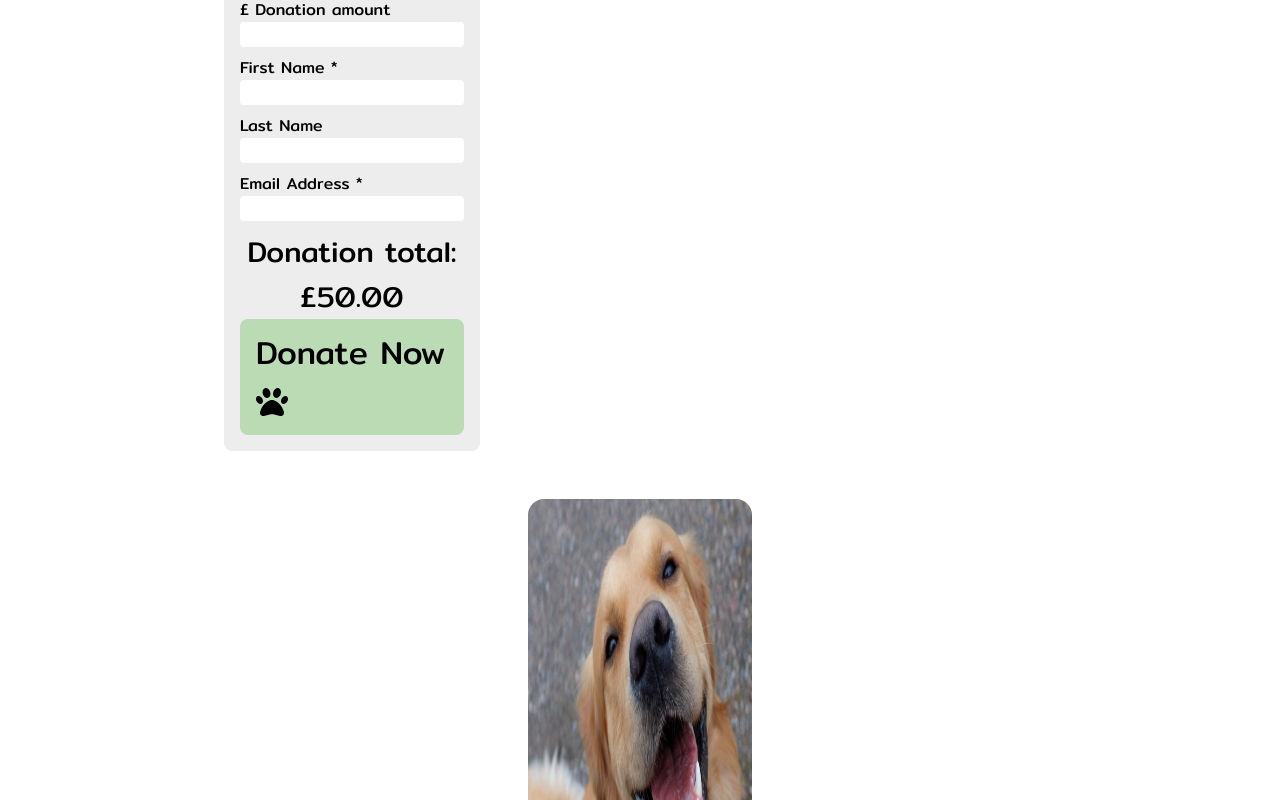
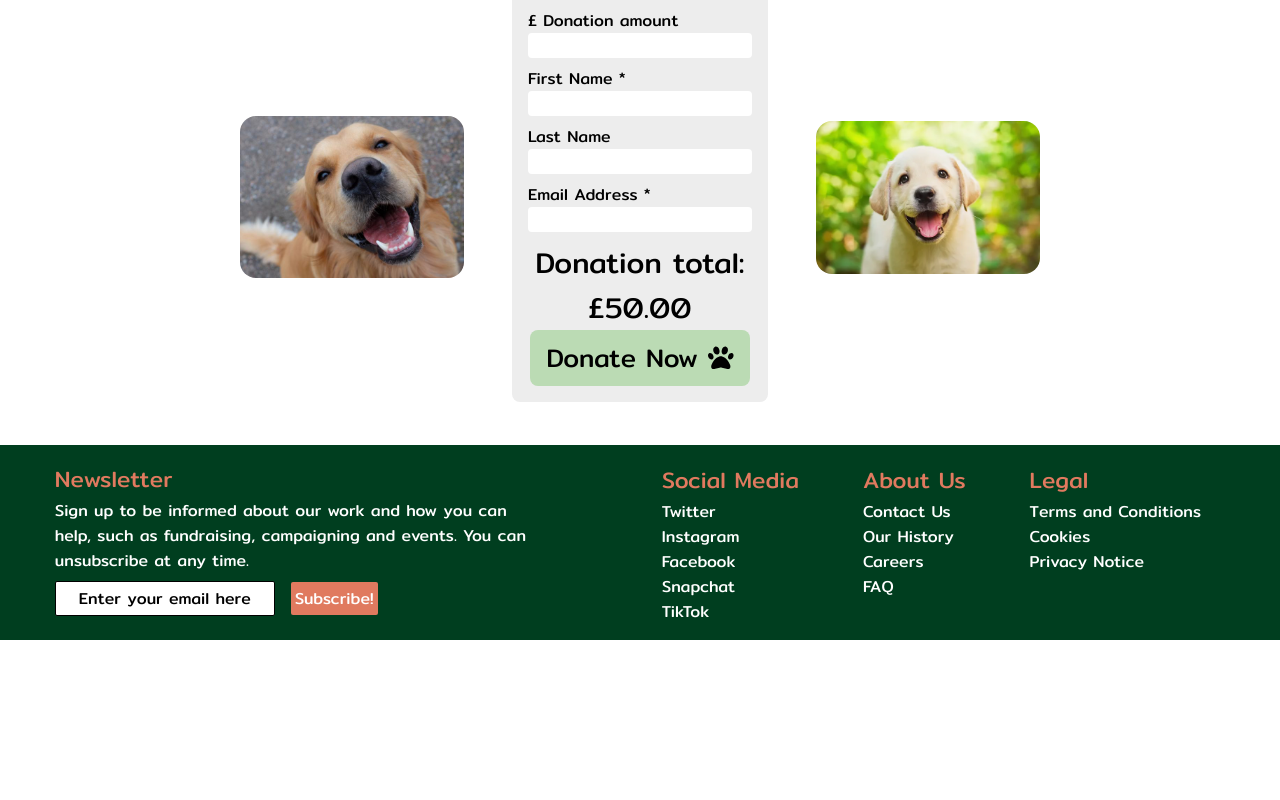
Before and after one commit to LewisBroadhurst/adopt-a-paw-front-end, a React (Create React App) app: page /donate in a window 1280 px wide. Shown: the part 1600-2400 px from the top of the page. After the commit the page ends 2240 px from the top, so only its background shows below. Built offline with nearby package versions, Linux system fonts and the light colour scheme.

Commit message:
Donate Form Responsiveness Sorted

```diff
--- a/src/DonatePage/DPLaptop+.css
+++ b/src/DonatePage/DPLaptop+.css
@@ -5,7 +5,7 @@
     #Donate-FlexGrid-Cont {
         display: grid;
         grid-template-columns: 1fr 1fr 1fr;
-        grid-template-rows: 1fr 1fr;
+        grid-template-rows: 1fr 1fr 1.5fr;
     }
 
     .G1 {
@@ -38,9 +38,27 @@
         grid-column: 3;
     }
 
+    .G7 {
+        grid-row: 3;
+        grid-column: 2;
+    }
+
+    .G8 {
+        grid-row: 3;
+        grid-column: 1;
+    }
+
+    .G9 {
+        grid-row: 3;
+        grid-column: 3;
+    }
+
     .Don-Cause-Tab {
         margin: 1rem 1rem;
     }
+
+
+
 
     /* Main Page */
 
@@ -61,7 +79,8 @@
     .DonForm-ImgCont>img {
         display: flex;
         border-radius: 1rem;
-        height: 400px;
+        height: auto;
+        width: auto;
 
         flex-direction: row;
         justify-content: center;
@@ -76,7 +95,7 @@
     }
 
     .Donate-Form {
-        margin: 1rem;
+        margin: 0 1rem;
     }
 
     .Donate-Form>span {
@@ -84,9 +103,20 @@
     }
 
     .Donate-Form>button {
-        font-size: 2rem;
+        font-size: 1.6rem;
+    }
+
+    .TabletDogImg>img {
+        display: none;
+    }
+
+    .LaptopDogImg {
+        display: none;
+    }
+
+    .TabletDogImg>img {
+        display: flex;
     }
 
 
-
 }
--- a/src/DonatePage/DPTablet+.css
+++ b/src/DonatePage/DPTablet+.css
@@ -1,4 +1,4 @@
-@media (min-width: 700px) {
+@media (min-width: 900px) {
 
     #Donate-FlexGrid-Cont {
         display: grid;
@@ -94,5 +94,9 @@
         margin: 0 5rem;
     }
 
+    .LaptopDogImg>img {
+        display: none;
+    }
+
 
 }
--- a/src/DonatePage/DonatePage.js
+++ b/src/DonatePage/DonatePage.js
@@ -11,6 +11,7 @@ import Tab4 from "./images/tab4.jpeg";
 import Tab5 from "./images/tab2.jpeg";
 import Tab6 from "./images/tab6.jpeg";
 import Form1 from "./images/form1.jpeg";
+import Form2 from "./images/form2.jpeg";
 
 const DonatePage = () => {
   return (
@@ -82,10 +83,19 @@ const DonatePage = () => {
                         <button type="submit">Donate Now <FontAwesomeIcon icon={faPaw} /></button>
                     </section>
 
+                    <section className="DonForm-ImgCont G8 LaptopDogImg">
+                        <img src={Form1} alt="happy dog" />
+                    </section>
+
                 </form>
 
-                <section className="DonForm-ImgCont G8">
+
+                <section className="DonForm-ImgCont G8 TabletDogImg">
                     <img src={Form1} alt="happy dog" />
+                </section>
+
+                <section className="DonForm-ImgCont G9 TabletDogImg">
+                    <img src={Form2} alt="happy dog" />
                 </section>
             </section>
 
--- a/src/DonatePage/DonatePageBasic.css
+++ b/src/DonatePage/DonatePageBasic.css
@@ -111,6 +111,7 @@
     padding: 0.5rem 1rem;
     border-radius: 0.5rem;
     color: black;
+    font-size: 1.4rem;
 }
 
 .Donate-Form>button:hover {
@@ -122,3 +123,7 @@
 .DonForm-ImgCont>img {
     display: none;
 }
+
+.LaptopDogImage+ {
+    display: none;
+}
```
Also changed, not shown: src/DonatePage/images/form2.jpeg (added).
